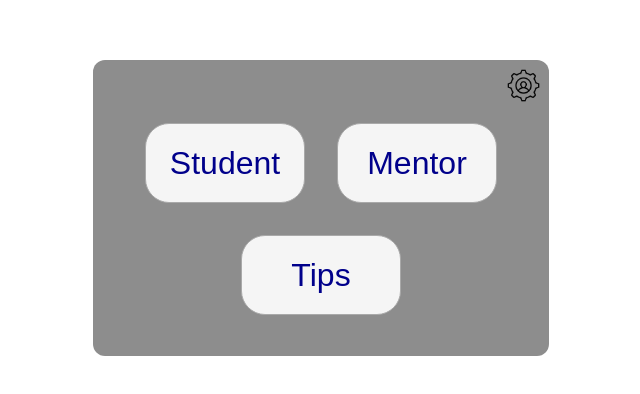
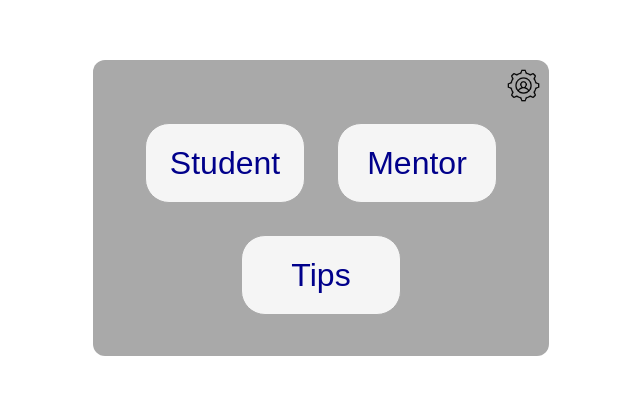
Before and after one commit to GMODias/frontend-legados-hackathon-project, a React (Create React App) app: page /main in a window 1280 px wide. Shown: the part 192-586 px from the top of the page, without its empty margins (319-959 px from the left). Built offline with nearby package versions, Linux system fonts and the light colour scheme.

Commit message:
tela da main ajuste no css

```diff
--- a/src/css/pages/Main.css
+++ b/src/css/pages/Main.css
@@ -1,6 +1,6 @@
 .main-box {
   /* align-items: center; */
-  background-color: rgb(141, 141, 141);
+  background-color: darkgray;
   border-radius: 1.5vmin;
   display: flex;
   flex-direction: column;
@@ -20,7 +20,6 @@ main {
   align-items:center;
   flex-direction: row;
   justify-content: center;
-  height: ;
   flex-wrap: wrap;
 }
 
```
